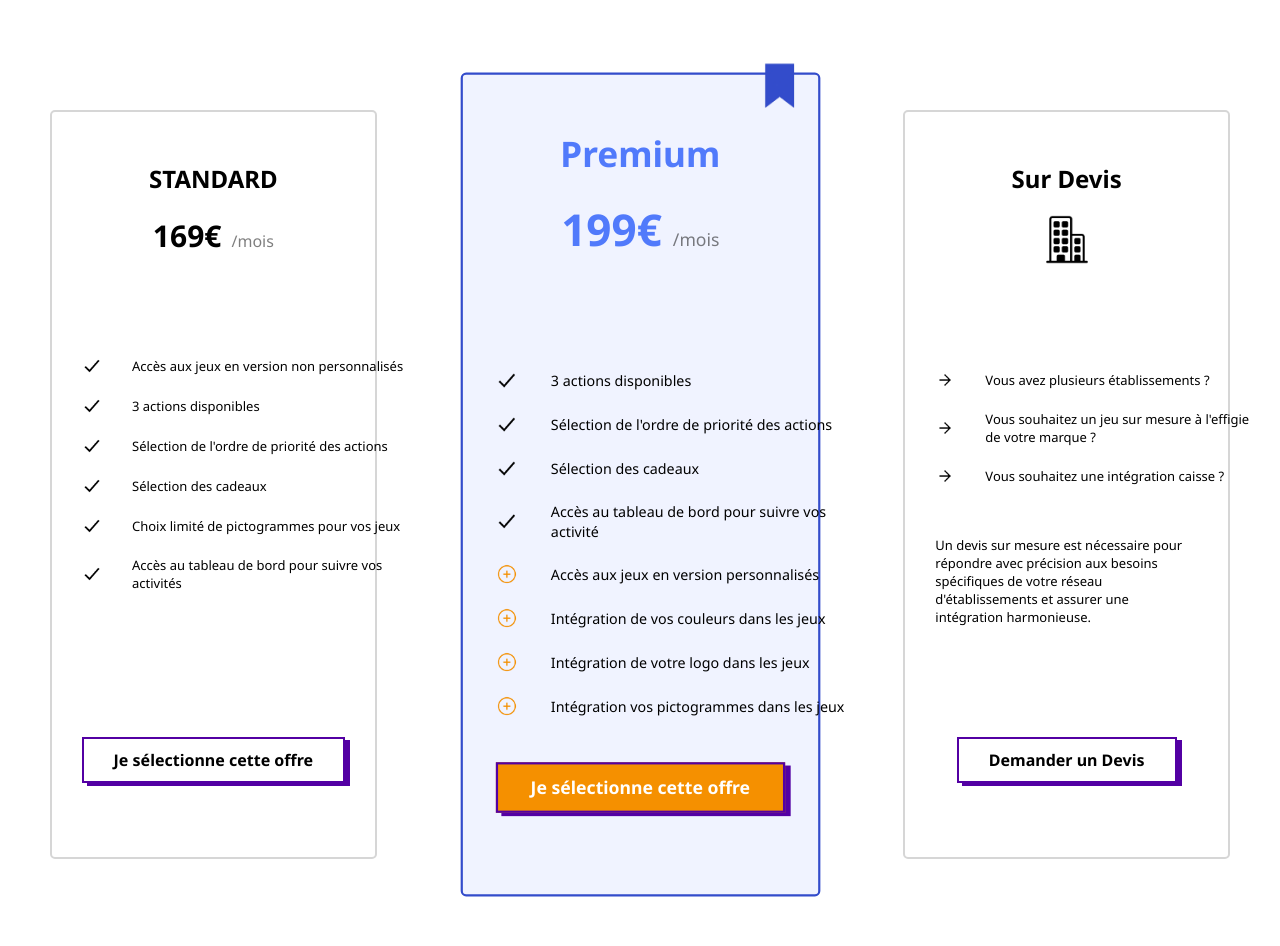
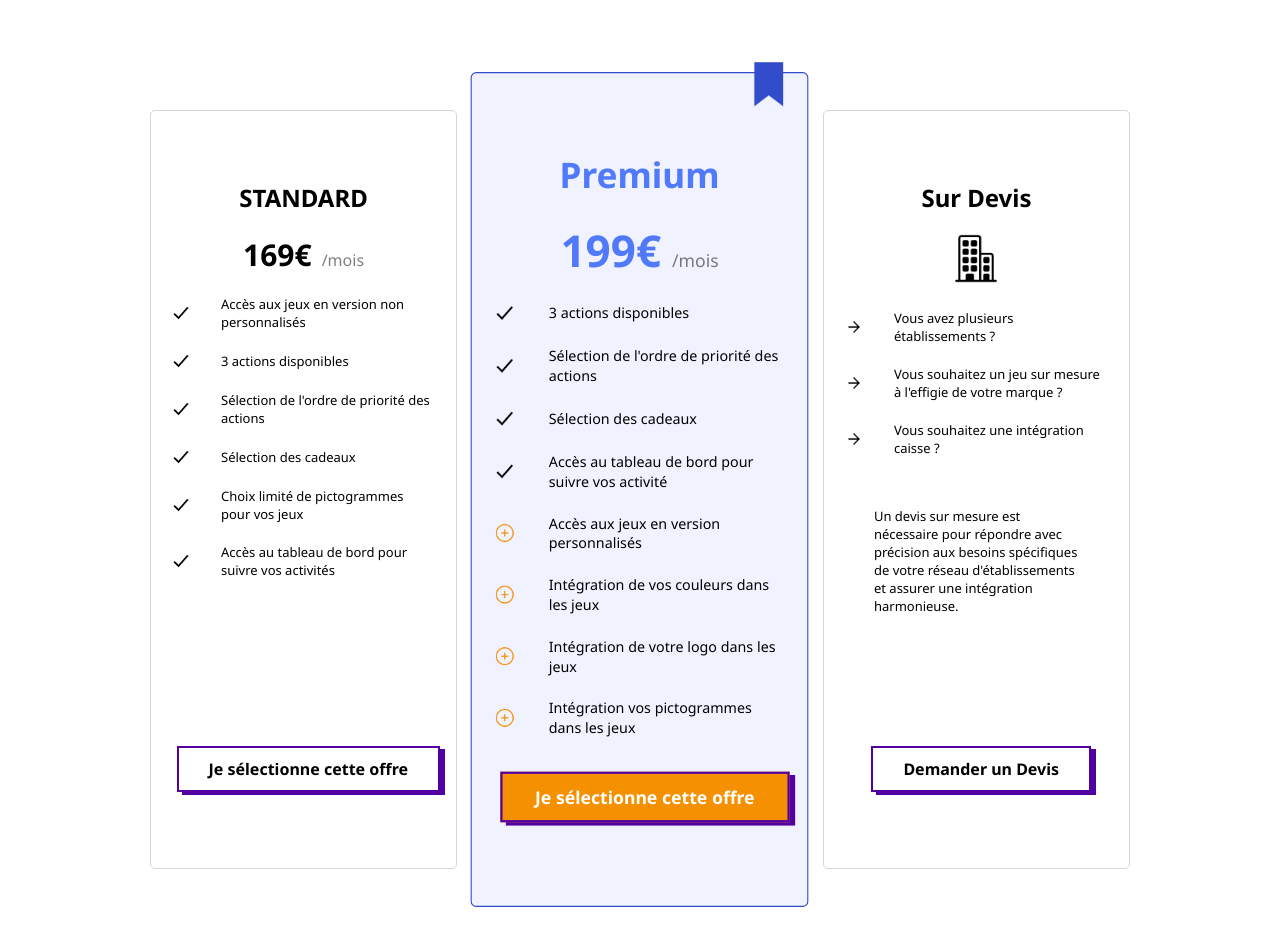
Before and after one commit to TAHA202020/thegiftsclub-test, a React (Create React App) app: page / in a window 1280 px wide. Shown: the part 440-1386 px from the top of the page. Before the commit the page ends 1337 px from the top, so only its background shows below. Built offline with nearby package versions, Linux system fonts and the light colour scheme.

Commit message:
Changement de CSS

```diff
--- a/src/App.css
+++ b/src/App.css
@@ -56,6 +56,7 @@ p
 .devis
 {
   margin-top: 30px;
+  margin-bottom: 100px;
 }
 
 .options
@@ -122,15 +123,16 @@ input[type="radio"]
   display: flex;
   flex-direction: row;
   align-items: stretch;
-  margin-left: 50px;
-  margin-right: 50px;
-  gap: 100px;
+  margin-left: 150px;
+  margin-right: 150px;
+  gap: 3%;
 }
 
 .detail
 {
+  padding: 20px;
   position: relative;
-  border: 2px solid rgb(214, 214, 214);
+  border: 1px solid rgb(214, 214, 214);
   border-radius:5px;
   flex: 1;
 }
@@ -138,7 +140,7 @@ input[type="radio"]
 {
   margin-top: 50px;
   text-align: center;
-  margin-bottom: 100px;
+  margin-bottom: 20px;
 }
 .details
 {
@@ -155,7 +157,6 @@ input[type="radio"]
   flex-direction: row;
   justify-content: start ;
   gap: 30px;
-  padding-left: 30px;
   align-items: center;
 }
 img
@@ -179,7 +180,7 @@ p{
 {
   position: absolute;
   bottom: 10%;
-  width: 100%;
+  width: 90%;
   display: flex;
   justify-content: center;
   align-items: center;
```
